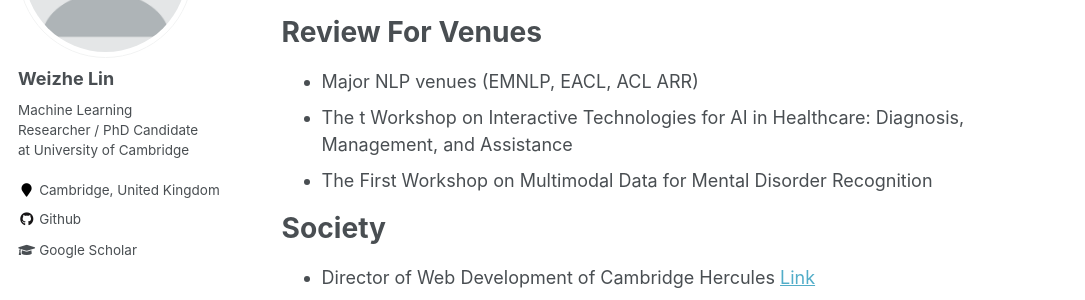
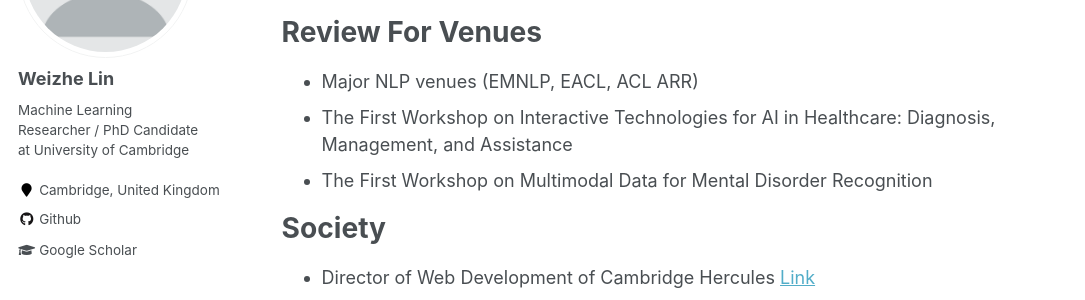
Before and after one commit to LinWeizheDragon/LinWeizheDragon.github.io, a Jekyll site: the page built from index.md, in a window 1280 px wide and 900 px high, scrolled down 2815 px. Shown: the part 153-453 px from the top of the window, without its empty margins (0-1085 px from the left). Built offline with Jekyll 4.4.1, drawn with Linux system fonts in a browser that asks for light colours; our own code applies the rules of GitHub Pages for plain Markdown files.

Commit message:
Update index.md

```diff
--- a/index.md
+++ b/index.md
@@ -61,7 +61,7 @@ Embedding. 2019. on Arxiv.
 
 # Review For Venues
 * Major NLP venues (EMNLP, EACL, ACL ARR)
-* The t Workshop on Interactive Technologies for AI in Healthcare: Diagnosis, Management, and Assistance
+* The First Workshop on Interactive Technologies for AI in Healthcare: Diagnosis, Management, and Assistance
 * The First Workshop on Multimodal Data for Mental Disorder Recognition
 
 # Society
```
